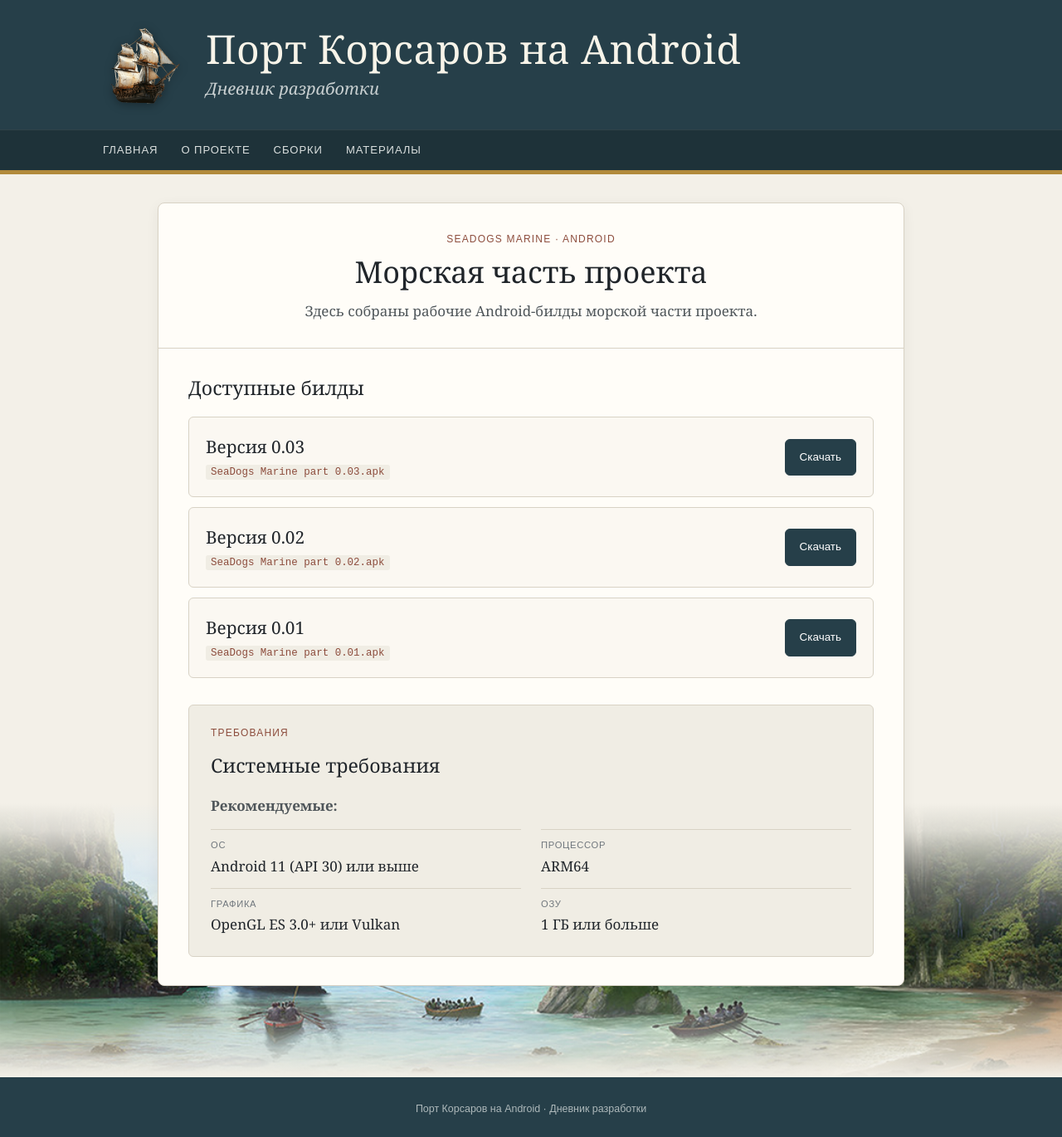
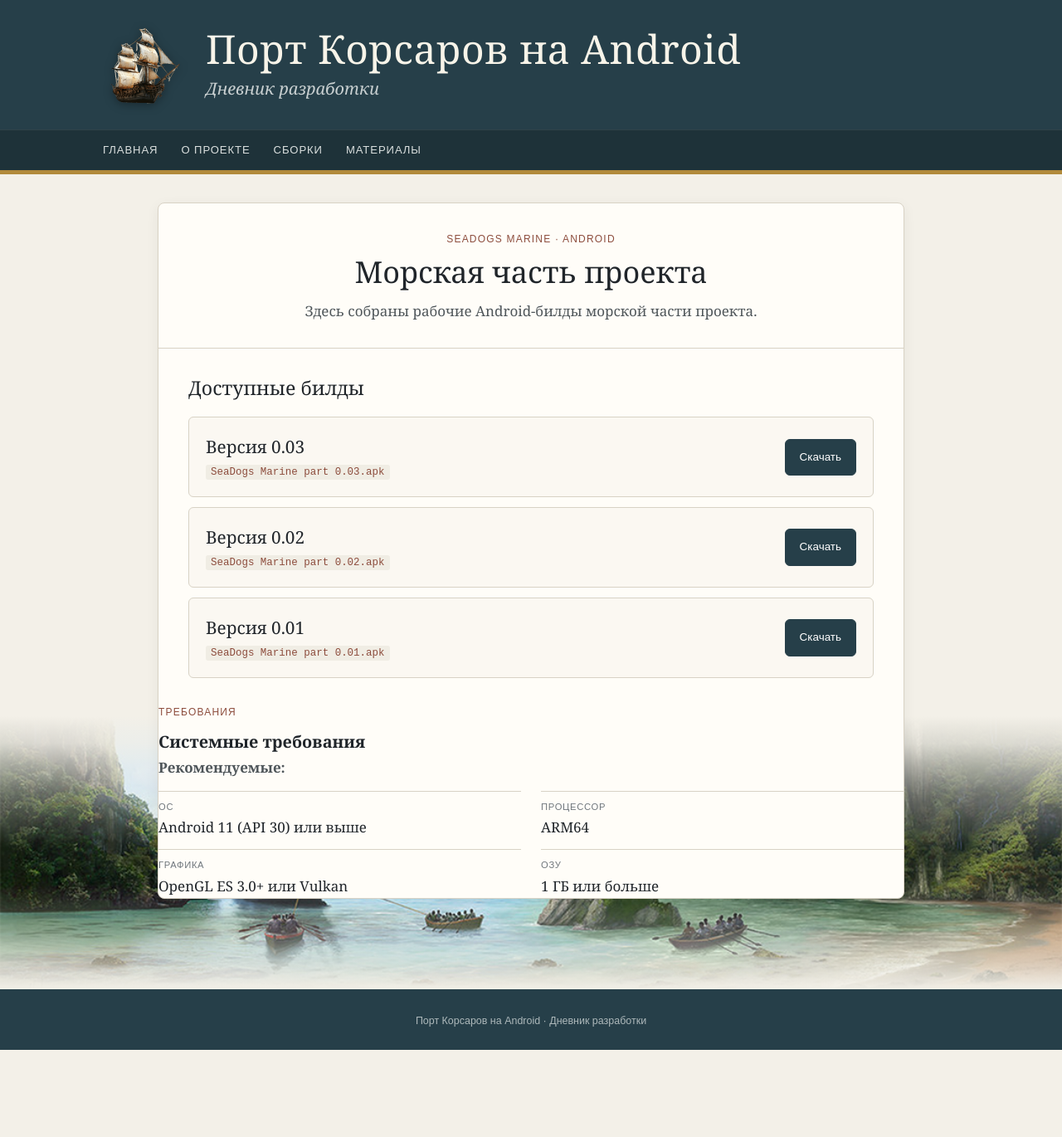
Before and after one commit to tislic/SeaDogsPort, a Jekyll site: the page built from сборки.md, in a window 1280 px wide. Shown: the whole page at 83% size. Built offline with Jekyll 4.4.1, drawn with Linux system fonts in a browser that asks for light colours; after the commit the page ends 1265 px from its top, so only the background shows below that.

Commit message:
Update сборки.md
удалил
<div class="requirements">
....
</div>

```diff
--- a/сборки.md
+++ b/сборки.md
@@ -41,7 +41,7 @@ permalink: /сборки/
     </div>
   </div>
 
-  <div class="requirements">
+
     <div class="kicker">Требования</div>
     <h3>Системные требования</h3>
     <p class="requirements-note"><strong>Рекомендуемые:</strong></p>
@@ -50,6 +50,6 @@ permalink: /сборки/
       <div><span>Процессор</span><strong>ARM64</strong></div>
       <div><span>Графика</span><strong>OpenGL ES 3.0+ или Vulkan</strong></div>
       <div><span>ОЗУ</span><strong>1 ГБ или больше</strong></div>
-    </div>
+
   </div>
 </div>
```
